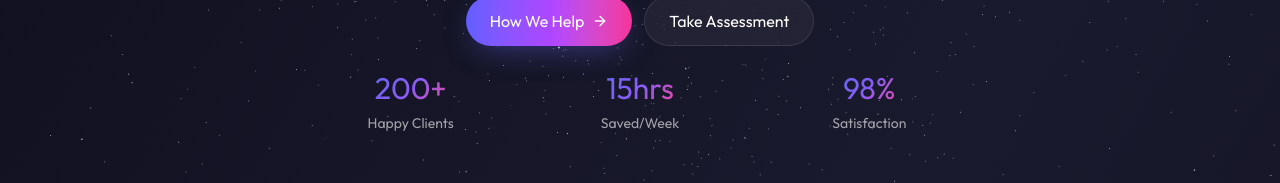
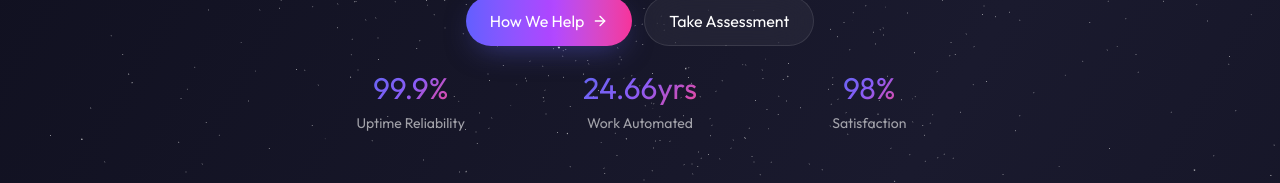
Before and after one commit to TheAutomatorsDotCo/the-automators-website, a React (Vite) app: page / in a window 1280 px wide. Shown: the part 466-649 px from the top of the page. Built offline with nearby package versions, Linux system fonts and the light colour scheme.

Commit message:
Update homepage stats: replace clients with uptime reliability, update work saved to 24.66 years

```diff
--- a/src/components/HomePage.tsx
+++ b/src/components/HomePage.tsx
@@ -147,12 +147,12 @@ export function HomePage() {
             {/* Stats */}
             <div className="grid grid-cols-3 gap-4 sm:gap-6 pt-6 sm:pt-8 max-w-2xl mx-auto">
               <div className="text-center">
-                <div className="text-3xl sm:text-4xl gradient-text">200+</div>
-                <div className="text-sm sm:text-base text-white/60 mt-1">Happy Clients</div>
+                <div className="text-3xl sm:text-4xl gradient-text">99.9%</div>
+                <div className="text-sm sm:text-base text-white/60 mt-1">Uptime Reliability</div>
               </div>
               <div className="text-center">
-                <div className="text-3xl sm:text-4xl gradient-text">15hrs</div>
-                <div className="text-sm sm:text-base text-white/60 mt-1">Saved/Week</div>
+                <div className="text-3xl sm:text-4xl gradient-text">24.66yrs</div>
+                <div className="text-sm sm:text-base text-white/60 mt-1">Work Automated</div>
               </div>
               <div className="text-center">
                 <div className="text-3xl sm:text-4xl gradient-text">98%</div>
```
